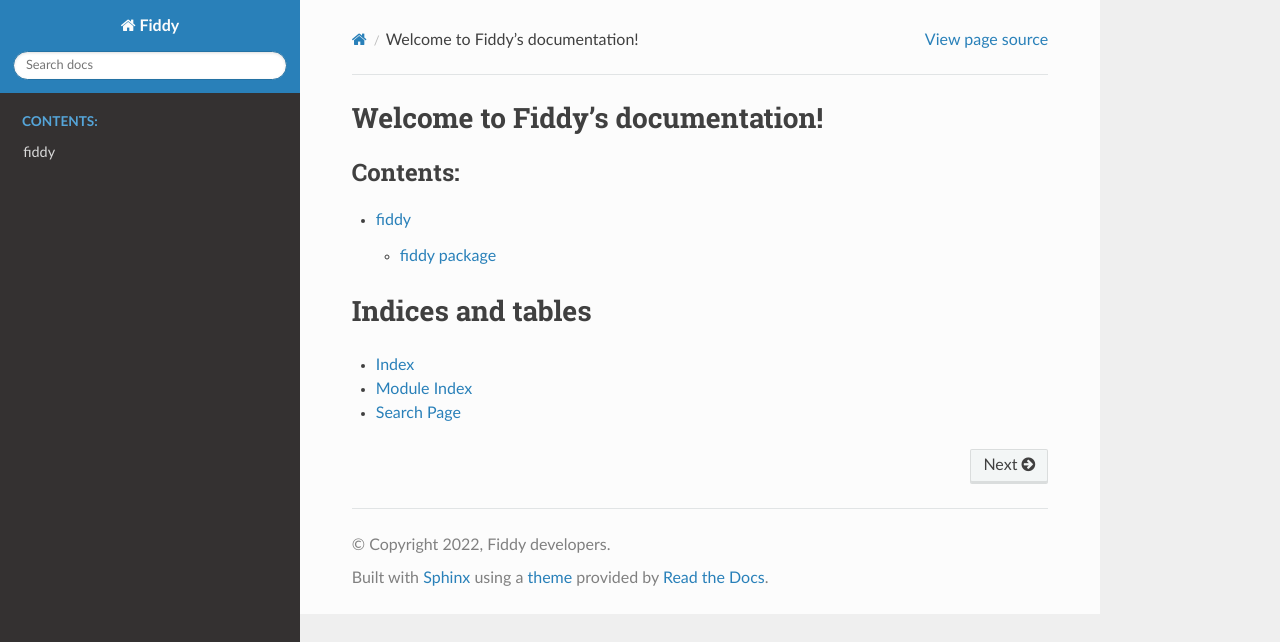
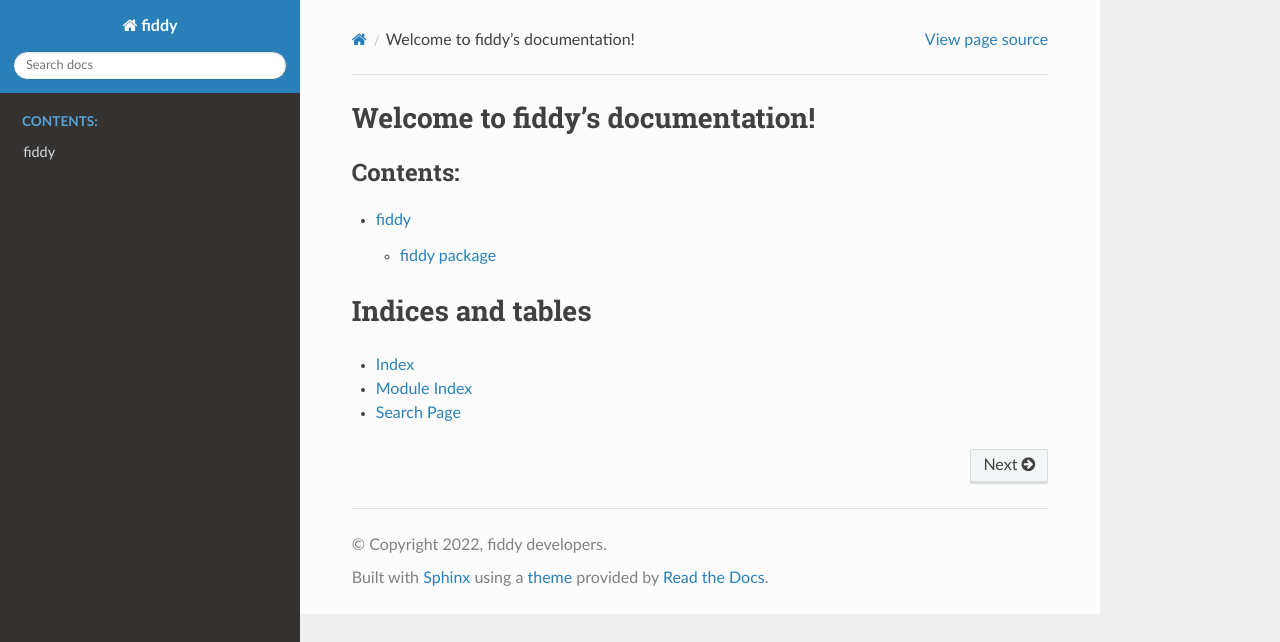
Before and after one commit to ICB-DCM/fiddy, a Sphinx documentation site: the page built from doc/index.rst, in a window 1280 px wide. Shown: the top 642 px of the page. Built offline with Sphinx 7.4.7 and the Read the Docs theme 2.0.0, drawn with Linux system fonts in a browser that asks for light colours.

```diff
--- a/doc/conf.py
+++ b/doc/conf.py
@@ -17,9 +17,9 @@ sys.path.insert(0, os.path.abspath('..'))
 
 # -- Project information -----------------------------------------------------
 
-project = 'Fiddy'
-copyright = '2022, Fiddy developers'
-author = 'Fiddy developers'
+project = 'fiddy'
+copyright = '2022, fiddy developers'
+author = 'fiddy developers'
 
 
 # -- General configuration ---------------------------------------------------
--- a/doc/index.rst
+++ b/doc/index.rst
@@ -1,9 +1,9 @@
-.. Fiddy documentation master file, created by
+.. fiddy documentation master file, created by
    sphinx-quickstart on Wed Feb  2 21:48:18 2022.
    You can adapt this file completely to your liking, but it should at least
    contain the root `toctree` directive.
 
-Welcome to Fiddy's documentation!
+Welcome to fiddy's documentation!
 =================================
 
 .. toctree::
```
Also changed, not shown: README.md (+1 -1 lines), 1 other file.
